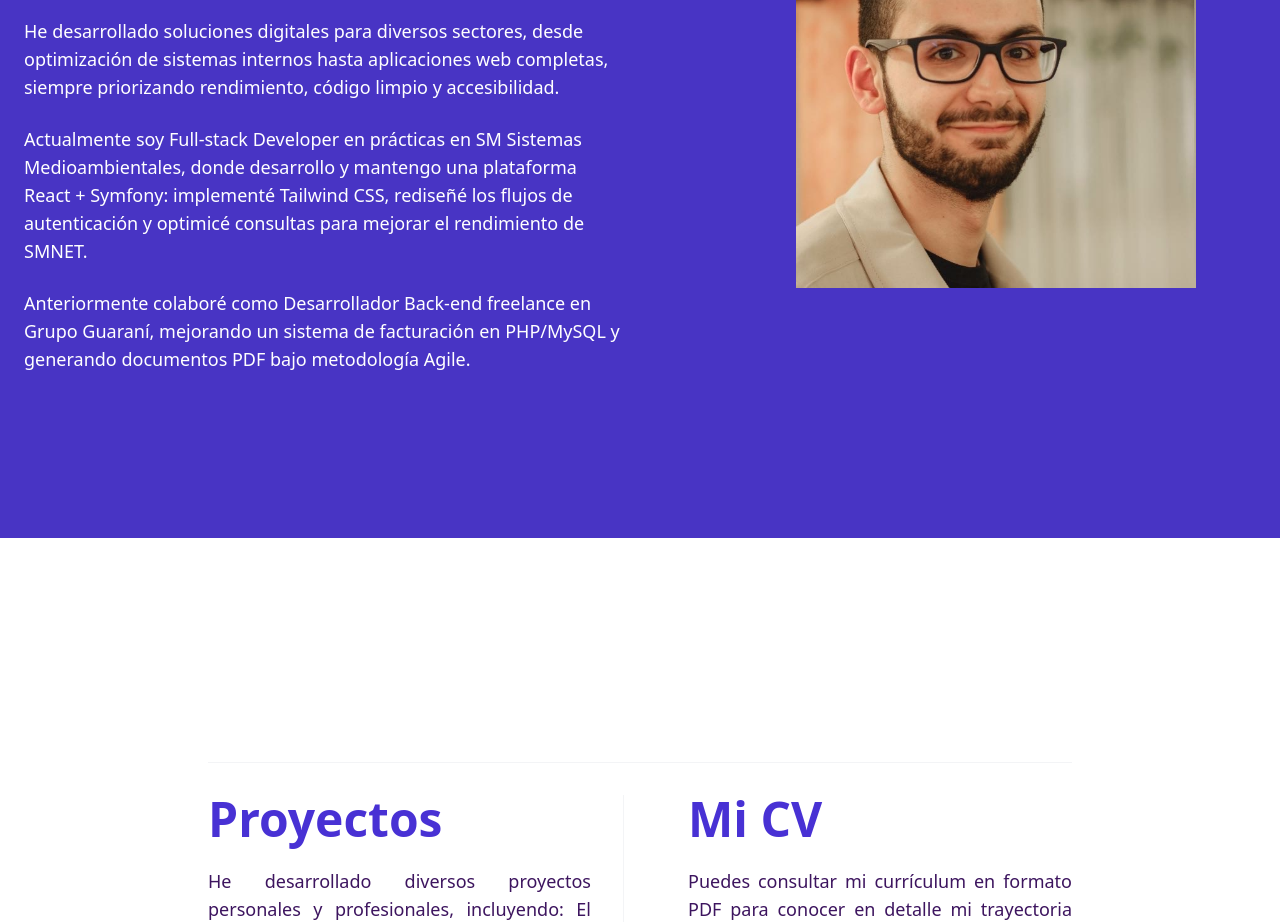
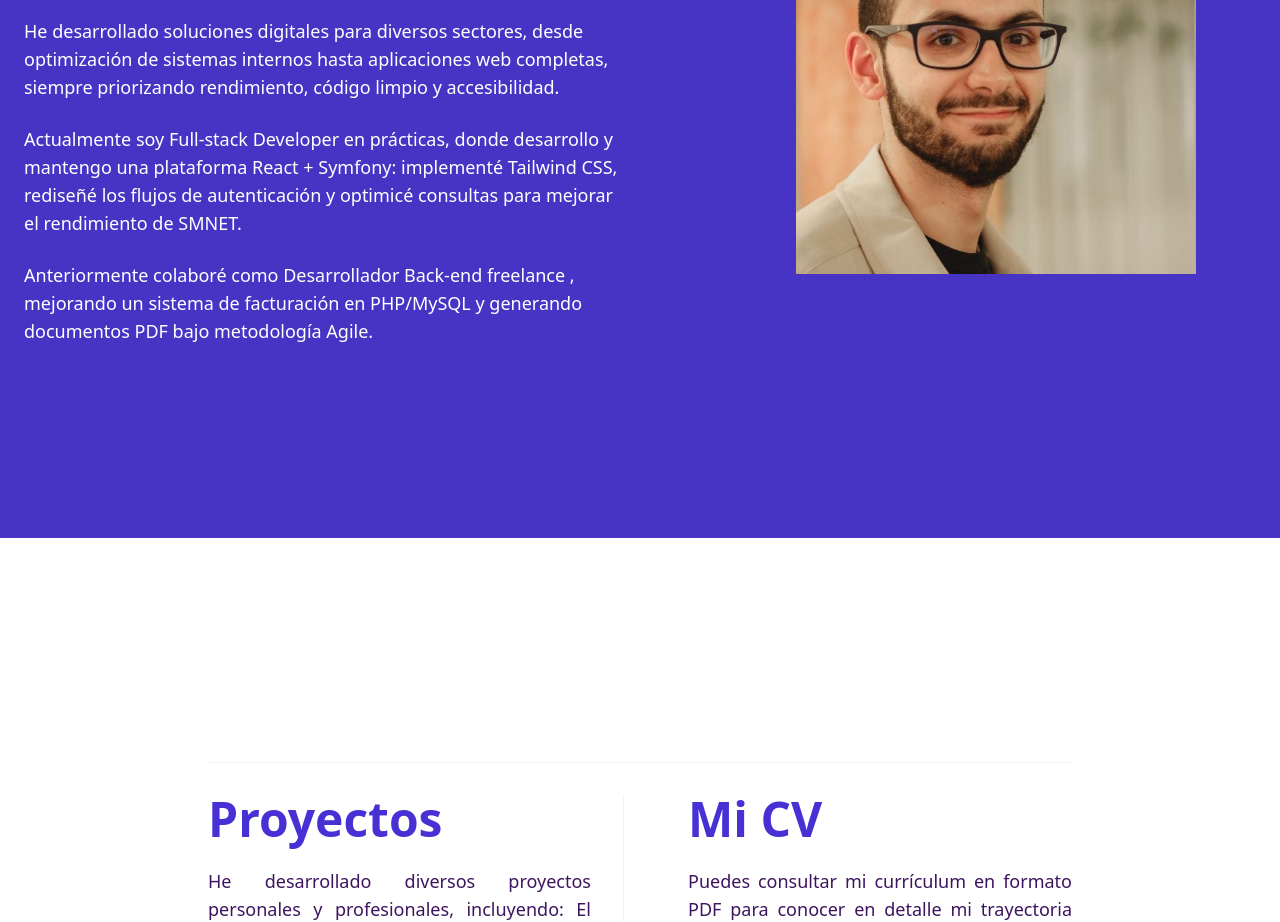
Before and after one commit to SulaimanTahaSantos/portfoliosulaiman, a Next.js app: page / in a window 1280 px wide. Shown: the part 2120-3042 px from the top of the page. Built offline with nearby package versions, Linux system fonts and the light colour scheme.

Commit message:
hecho v2

```diff
--- a/src/app/components/ExperienceSection.tsx
+++ b/src/app/components/ExperienceSection.tsx
@@ -37,8 +37,7 @@ export default function ExperienceSection({
                 </p>
 
                 <p className="text-lg">
-                  Actualmente soy Full‑stack Developer en prácticas en SM
-                  Sistemas Medioambientales, donde desarrollo y mantengo una
+                  Actualmente soy Full‑stack Developer en prácticas, donde desarrollo y mantengo una
                   plataforma React + Symfony: implementé Tailwind CSS, rediseñé
                   los flujos de autenticación y optimicé consultas para mejorar
                   el rendimiento de SMNET.
@@ -46,7 +45,7 @@ export default function ExperienceSection({
 
                 <p className="text-lg">
                   Anteriormente colaboré como Desarrollador Back‑end freelance
-                  en Grupo Guaraní, mejorando un sistema de facturación en
+                  , mejorando un sistema de facturación en
                   PHP/MySQL y generando documentos PDF bajo metodología Agile.
                 </p>
               </div>
--- a/src/app/components/Header.tsx
+++ b/src/app/components/Header.tsx
@@ -396,8 +396,7 @@ const [open, setOpen] = useState(false);
               <div>
                 <h3 className="text-lg font-semibold mb-2">Mi experiencia:</h3>
                 <p className="text-white text-sm max-w-full">
-                  Mi experiencia incluye desarrollo de sistemas
-                  medioambientales, colaboración en un proyecto de RRHH con
+                  Mi experiencia incluye desarrollo con
                   Symfony y React (Tailwind y MaterialUI), y trabajo freelance
                   con PHP y MySQL.
                 </p>
```
